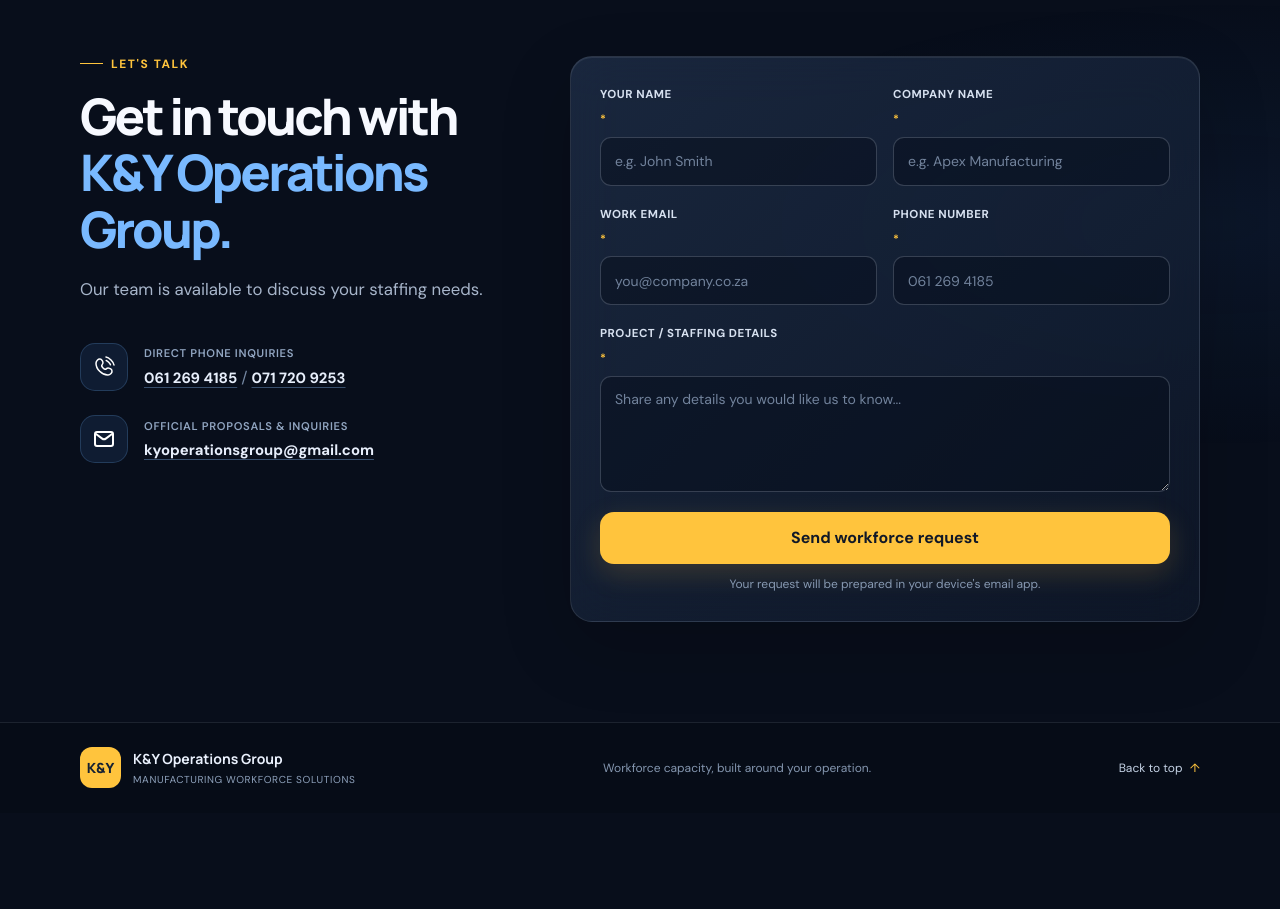
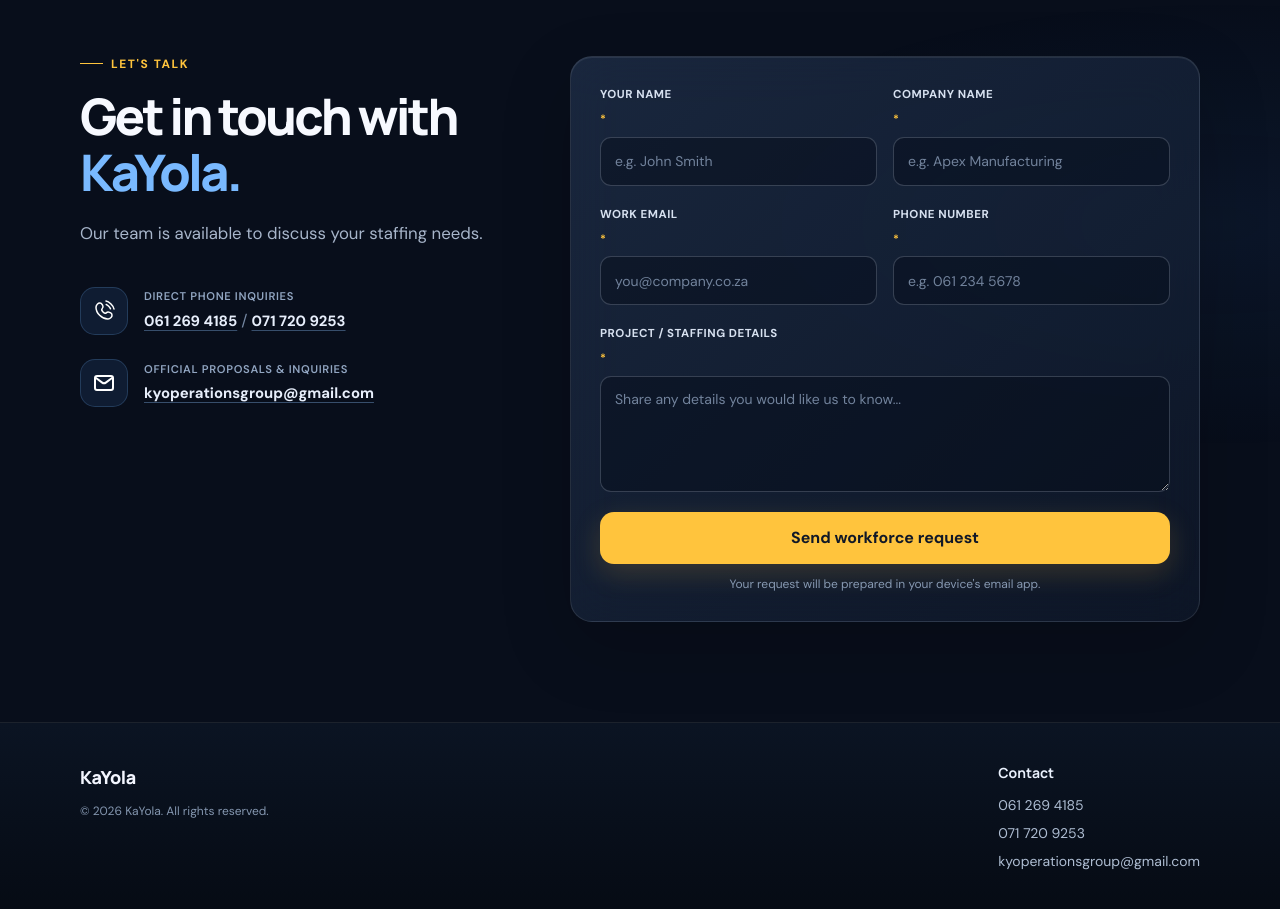
Before and after one commit to JustChiwo/KaYola, a React (Vite) app: page / in a window 1280 px wide. Shown: the part 2480-3389 px from the top of the page. Before the commit the page ends 3293 px from the top, so only its background shows below. Built offline with nearby package versions, Linux system fonts and the light colour scheme.

Commit message:
Minor fixes

```diff
--- a/src/components/Contact.jsx
+++ b/src/components/Contact.jsx
@@ -33,7 +33,7 @@ function Contact() {
       <div className="mx-auto grid w-[min(1120px,calc(100%_-_48px))] grid-cols-[0.8fr_1.2fr] items-start gap-[70px] max-[900px]:gap-[42px] max-sm:w-[min(560px,calc(100%_-_36px))] max-sm:grid-cols-1 max-sm:gap-9">
         <div>
           <p className="mb-4 flex items-center gap-2 text-xs font-bold uppercase tracking-[0.13em] text-accent-yellow before:h-px before:w-[23px] before:bg-current">Let's talk</p>
-          <h2 className="m-0 max-w-[460px] font-display text-[clamp(2rem,4vw,3.15rem)] font-extrabold leading-[1.12] tracking-[-0.055em] text-[#f7f9ff]">Get in touch with <span className="text-accent-blue">K&amp;Y Operations Group.</span></h2>
+          <h2 className="m-0 max-w-[460px] font-display text-[clamp(2rem,4vw,3.15rem)] font-extrabold leading-[1.12] tracking-[-0.055em] text-[#f7f9ff]">Get in touch with <span className="text-accent-blue">KaYola.</span></h2>
           <p className="mt-[18px] max-w-[460px] text-[1.05rem] leading-7 text-[#a7b5ca]">
             Our team is available to discuss your staffing needs.
           </p>
@@ -76,7 +76,7 @@ function Contact() {
             </label>
             <label className="flex flex-col gap-2 text-[0.72rem] font-bold uppercase tracking-[0.045em] text-[#d7e1f0]">
               Phone number <span className="text-accent-yellow">*</span>
-              <input className="h-[49px] w-full rounded-[11px] border border-blue-100/20 bg-[#060d19]/45 px-3.5 text-sm font-normal normal-case tracking-normal text-[#eff5ff] outline-none transition placeholder:text-[#72839c] focus:border-accent-blue/70 focus:ring-4 focus:ring-blue-400/10" name="phone" type="tel" placeholder="061 269 4185" autoComplete="tel" required />
+              <input className="h-[49px] w-full rounded-[11px] border border-blue-100/20 bg-[#060d19]/45 px-3.5 text-sm font-normal normal-case tracking-normal text-[#eff5ff] outline-none transition placeholder:text-[#72839c] focus:border-accent-blue/70 focus:ring-4 focus:ring-blue-400/10" name="phone" type="tel" placeholder="e.g. 061 234 5678" autoComplete="tel" required />
             </label>
             <label className="col-span-full flex flex-col gap-2 text-[0.72rem] font-bold uppercase tracking-[0.045em] text-[#d7e1f0]">
               Project / staffing details <span className="text-accent-yellow">*</span>
--- a/src/components/Footer.jsx
+++ b/src/components/Footer.jsx
@@ -1,16 +1,22 @@
 function Footer() {
   return (
-    <footer className="border-t border-blue-100/10 bg-[#060b14]/60">
-      <div className="mx-auto flex min-h-[90px] w-[min(1120px,calc(100%_-_48px))] items-center justify-between gap-5 max-sm:w-[min(560px,calc(100%_-_36px))] max-sm:flex-col max-sm:items-start max-sm:justify-center max-sm:py-[22px]">
-        <a className="flex items-center gap-3 no-underline" href="#Home" aria-label="K&Y Operations Group, back to top">
-          <span className="grid size-[41px] place-items-center rounded-xl bg-accent-yellow font-display text-sm font-extrabold text-[#142033]">K&amp;Y</span>
-          <span className="flex flex-col gap-[3px]">
-            <strong className="font-display text-sm text-[#eaf1fd]">K&amp;Y Operations Group</strong>
-            <small className="text-[0.63rem] uppercase tracking-[0.06em] text-[#8fa2bc]">Manufacturing workforce solutions</small>
-          </span>
-        </a>
-        <span className="text-xs text-[#8496af] max-sm:order-1">Workforce capacity, built around your operation.</span>
-        <a className="text-xs text-[#c4d2e5] no-underline" href="#Home">Back to top <span className="ml-1 text-accent-yellow" aria-hidden="true">↑</span></a>
+    <footer className="border-t border-blue-100/10 bg-gradient-to-b from-[#0b1423] to-[#060b14]">
+      <div className="mx-auto grid w-[min(1120px,calc(100%_-_48px))] grid-cols-[1fr_auto] gap-x-12 gap-y-8 py-10 max-sm:w-[min(560px,calc(100%_-_36px))] max-sm:grid-cols-1">
+        <div>
+          <a className="font-display text-lg font-extrabold tracking-tight text-[#f3f6ff] no-underline" href="#Home">
+            KaYola
+          </a>
+          <p className="mb-0 mt-3 text-xs text-[#8496af]">
+            © {new Date().getFullYear()} KaYola. All rights reserved.
+          </p>
+        </div>
+        <div className="flex flex-col items-start gap-2 max-sm:row-start-2">
+          <h2 className="mb-1 mt-0 font-display text-sm font-bold text-[#eaf1fd]">Contact</h2>
+          <a className="text-sm text-[#aebdd2] no-underline transition hover:text-accent-blue" href="tel:+27612694185">061 269 4185</a>
+          <a className="text-sm text-[#aebdd2] no-underline transition hover:text-accent-blue" href="tel:+27717209253">071 720 9253</a>
+          <a className="text-sm text-[#aebdd2] no-underline transition hover:text-accent-blue" href="mailto:kyoperationsgroup@gmail.com">kyoperationsgroup@gmail.com</a>
+        </div>
+
       </div>
     </footer>
   )
```
